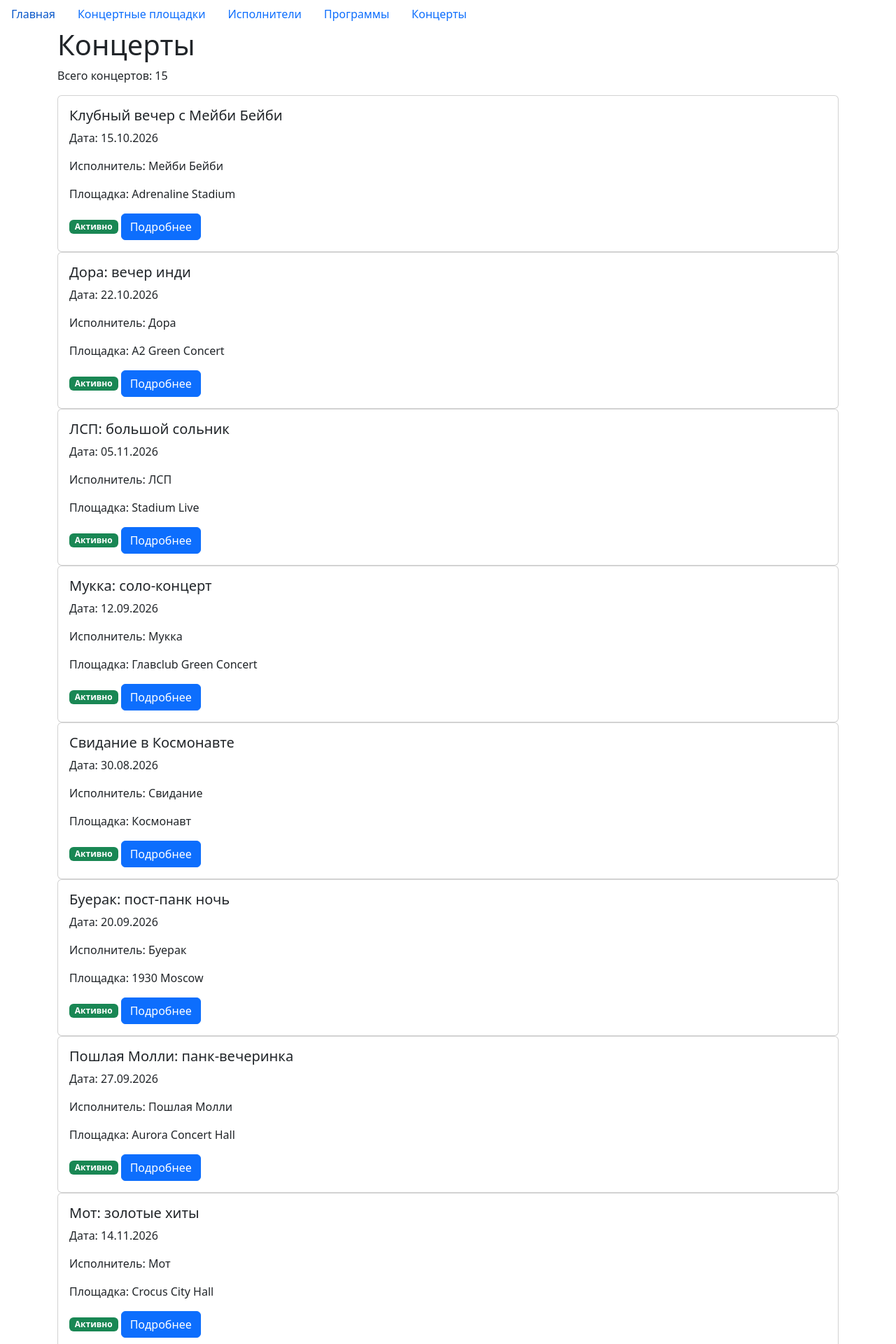
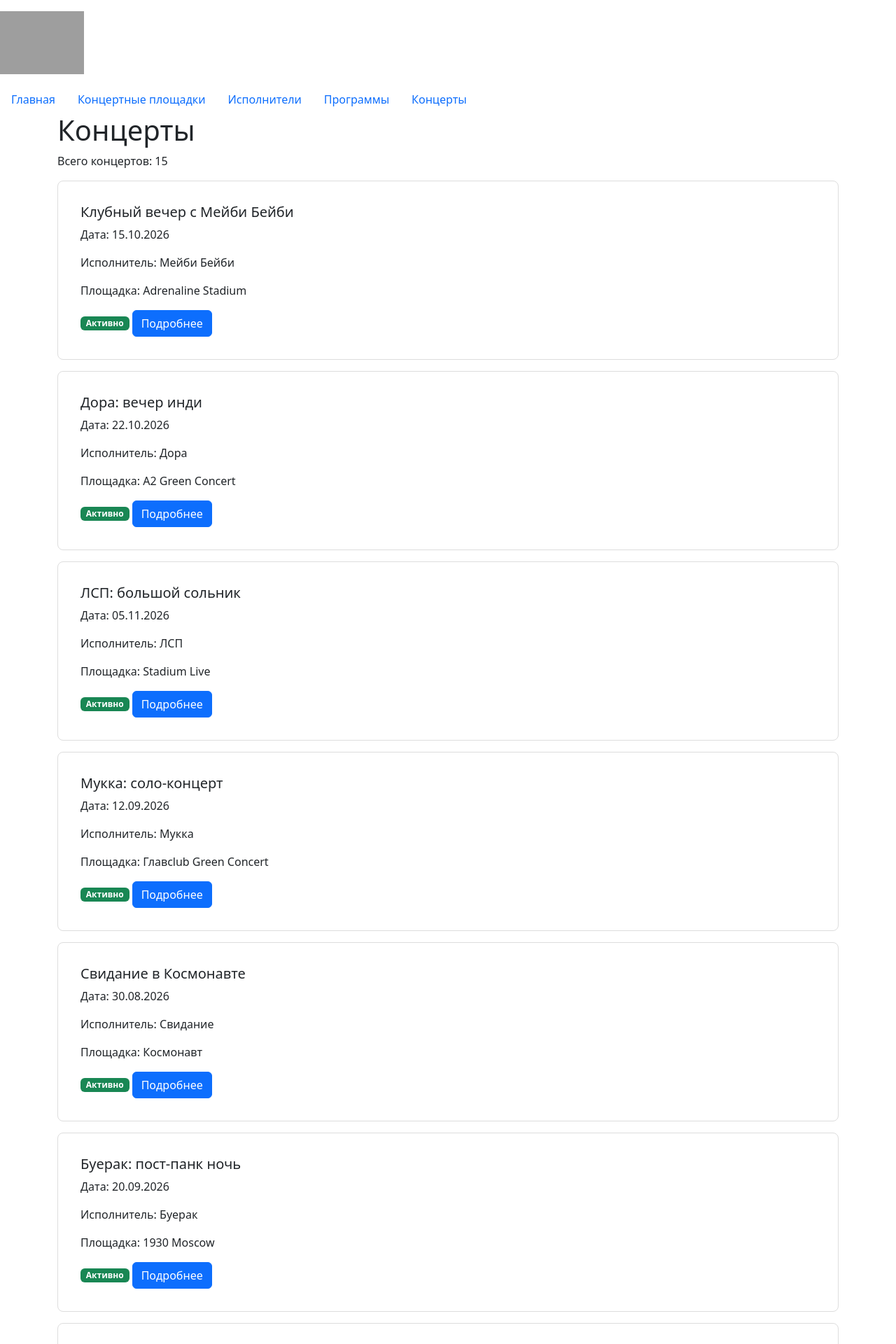
Before and after one commit to vladcheck/frameworks-python-system-project-5c, a Django app: page /concerts/ in a window 1280 px wide. Shown: the top 1920 px of the page at 70% size. Run offline with Django 5.2, Linux system fonts and the light colour scheme; grey boxes are pictures that could not be loaded.

Commit message:
PR6: подключение статических файлов (логотип позже)

```diff
--- /dev/null
+++ b/homepage/static/homepage/css/style.css
@@ -0,0 +1,20 @@
+body {
+  min-height: 100vh;
+}
+
+.concert-card {
+  margin-bottom: 1rem;
+  padding: 1rem;
+  border: 1px solid #ddd;
+  border-radius: 8px;
+}
+
+.concert-status {
+  font-weight: 600;
+}
+
+.concerty-logo {
+  width: 120px;
+  height: auto;
+  margin: 1rem 0;
+}
--- /dev/null
+++ b/homepage/static/homepage/js/main.js
@@ -0,0 +1 @@
+document.getElementById("current-year").textContent = new Date().getFullYear();
--- a/templates/base.html
+++ b/templates/base.html
@@ -1,3 +1,4 @@
+{% load static %}
 <!DOCTYPE html>
 <html lang="ru">
 <head>
@@ -8,12 +9,16 @@
         rel="stylesheet"
         href="https://cdn.jsdelivr.net/npm/bootstrap@5.3.3/dist/css/bootstrap.min.css"
     >
+    <link rel="stylesheet" href="{% static 'homepage/css/style.css' %}">
 </head>
 <body>
+    <img src="{% static 'homepage/img/logo.png' %}" alt="Concerty" class="concerty-logo">
     {% include "includes/navigation.html" %}
     <main class="container">
         {% block content %}
         {% endblock %}
     </main>
+    <footer class="container mt-4 mb-3"><p>© <span id="current-year"></span> Concerty</p></footer>
+    <script src="{% static 'homepage/js/main.js' %}"></script>
 </body>
 </html>
```
